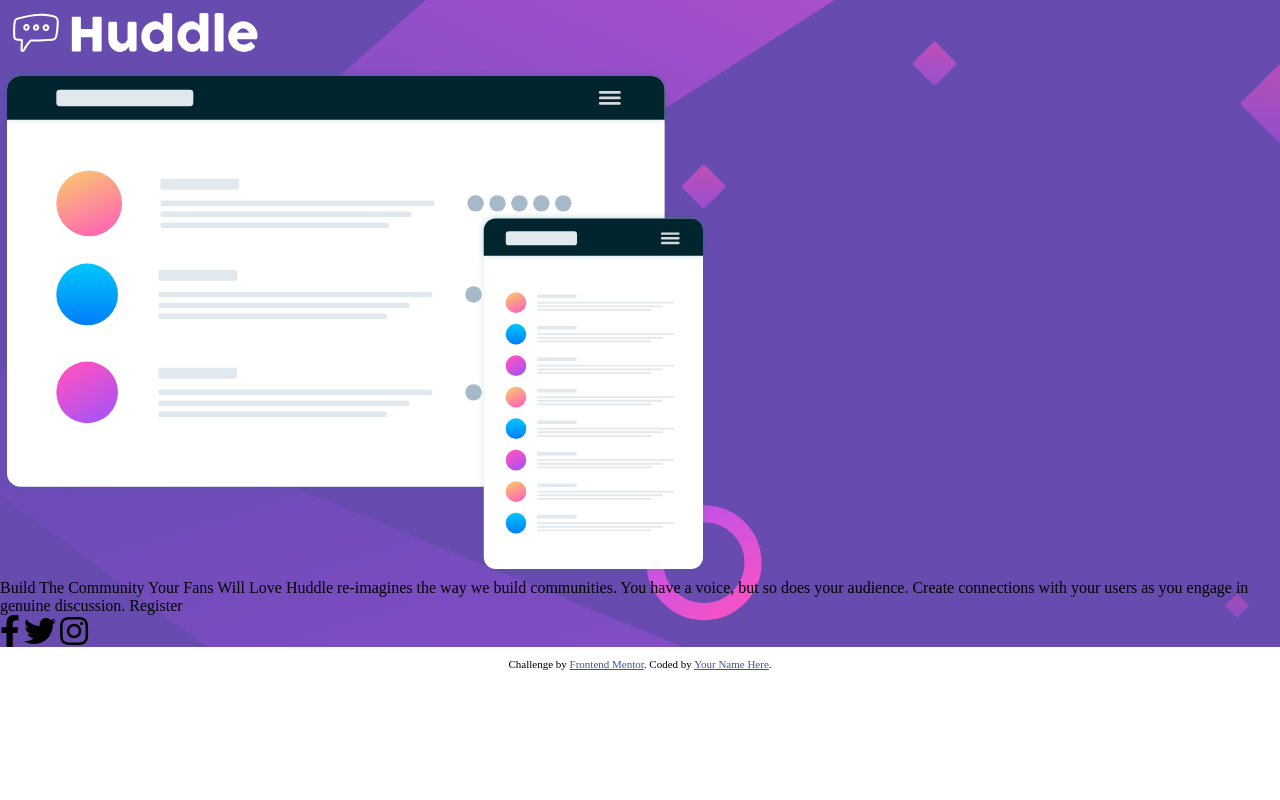
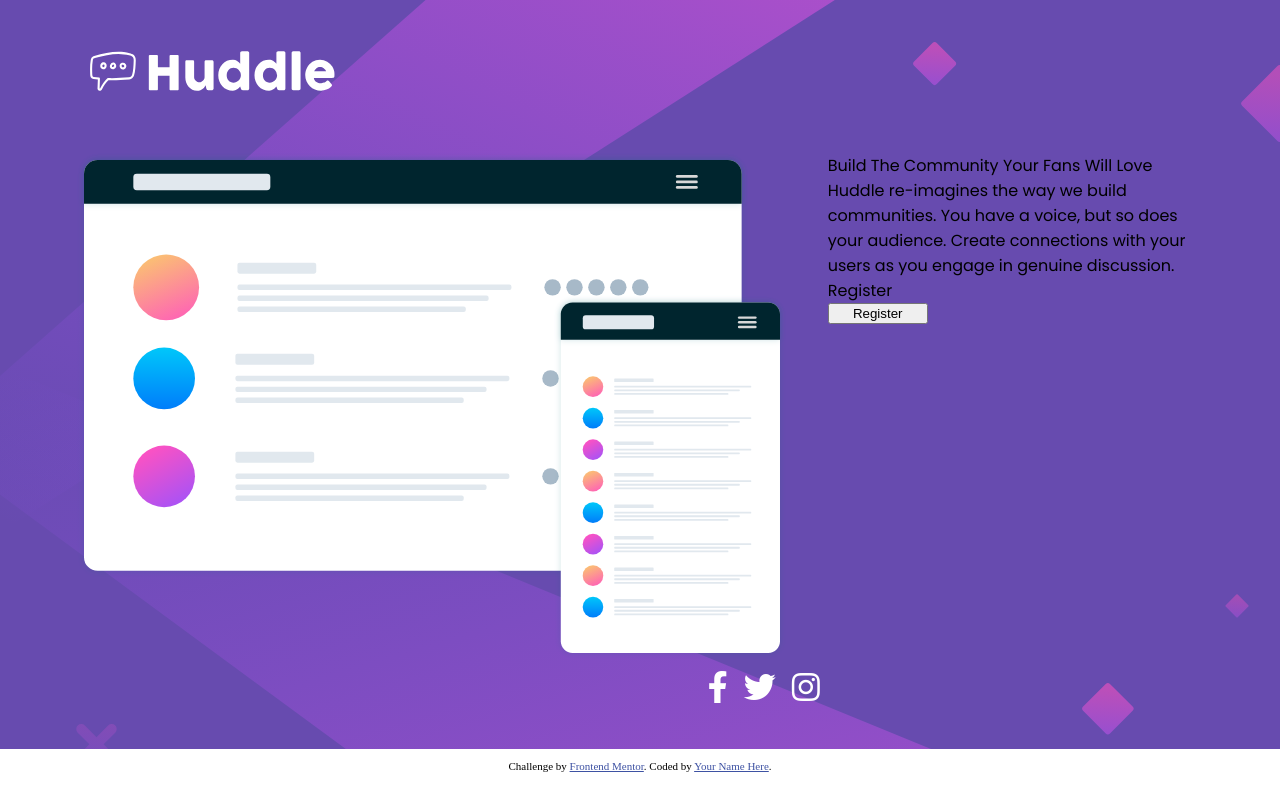
Before and after one commit to surajsarkar/huddle-landing-page-with-single-introductory-section-master, a plain HTML site: page index.html in a window 1280 px wide. Drawn offline with Linux system fonts and the light colour scheme.

Commit message:
complete first part

```diff
--- a/index.html
+++ b/index.html
@@ -7,6 +7,11 @@
     <!-- displays site properly based on user's device -->
 
     <link rel="icon" type="image/png" sizes="32x32" href="./images/favicon-32x32.png">
+
+    <!-- Google font  -->
+    <link href="https://fonts.googleapis.com/css2?family=Open+Sans&family=Poppins:wght@400;600&display=swap" rel="stylesheet">
+
+
     <link rel="stylesheet" href="https://use.fontawesome.com/releases/v5.15.4/css/all.css" integrity="sha384-DyZ88mC6Up2uqS4h/KRgHuoeGwBcD4Ng9SiP4dIRy0EXTlnuz47vAwmeGwVChigm" crossorigin="anonymous">
     <link rel="stylesheet" href="style.css">
     <title>Frontend Mentor | Huddle landing page with single introductory section</title>
@@ -30,20 +35,23 @@
 
         <nav><img src="images/logo.svg" alt="brand logo"></nav>
 
-        <div>
-            <div>
+        <div class="small_parent">
+            <div class="mockup_img">
                 <img src="images/illustration-mockups.svg" alt="illustration-mockups">
             </div>
 
-            <div>
-                Build The Community Your Fans Will Love Huddle re-imagines the way we build communities. You have a voice, but so does your audience. Create connections with your users as you engage in genuine discussion. Register
+            <div class="message">
+                <span class="msg_heading">Build The Community Your Fans Will Love</span>
+                <span class="msg_body">Huddle re-imagines the way we build communities. You have a voice, but so does your audience. Create connections with your users as you engage in genuine discussion. Register</span>
 
+
+                <button>Register</button>
             </div>
 
-            <div>
-                <i class="fab fa-facebook-f fa-2x"></i>
-                <i class="fab fa-twitter fa-2x"></i>
-                <i class="fab fa-instagram fa-2x"></i>
+            <div class="communicate_icons">
+                <i class="fa_icons fab fa-facebook-f fa-2x"></i>
+                <i class="fa_icons fab fa-twitter fa-2x"></i>
+                <i class="fa_icons fab fa-instagram fa-2x"></i>
             </div>
         </div>
 
--- a/style.css
+++ b/style.css
@@ -1,8 +1,47 @@
 body {
     margin: 0;
+    font-family: 'Open Sans' sans-serif;
+    font-weight: 400;
 }
 
 .top_parent {
     background-color: hsl(257, 40%, 49%);
     background-image: url(images/bg-desktop.svg);
+    padding: 3% 6%;
+    font-family: 'Open Sans' sans-serif;
+    font-weight: 400;
 }
+
+nav {
+    margin-bottom: 4%;
+}
+
+.small_parent {
+    display: grid;
+    grid-template-columns: 2fr 1fr;
+}
+
+
+/* .mockup_img {} */
+
+.message {
+    display: flex;
+    flex-direction: column;
+    font-family: 'Poppins';
+}
+
+button {
+    width: 100px;
+}
+
+.communicate_icons {
+    display: flex;
+    flex-direction: row;
+    justify-content: flex-end;
+}
+
+.fa_icons {
+    color: white;
+    margin: 4px;
+    padding: 4px;
+}
```
